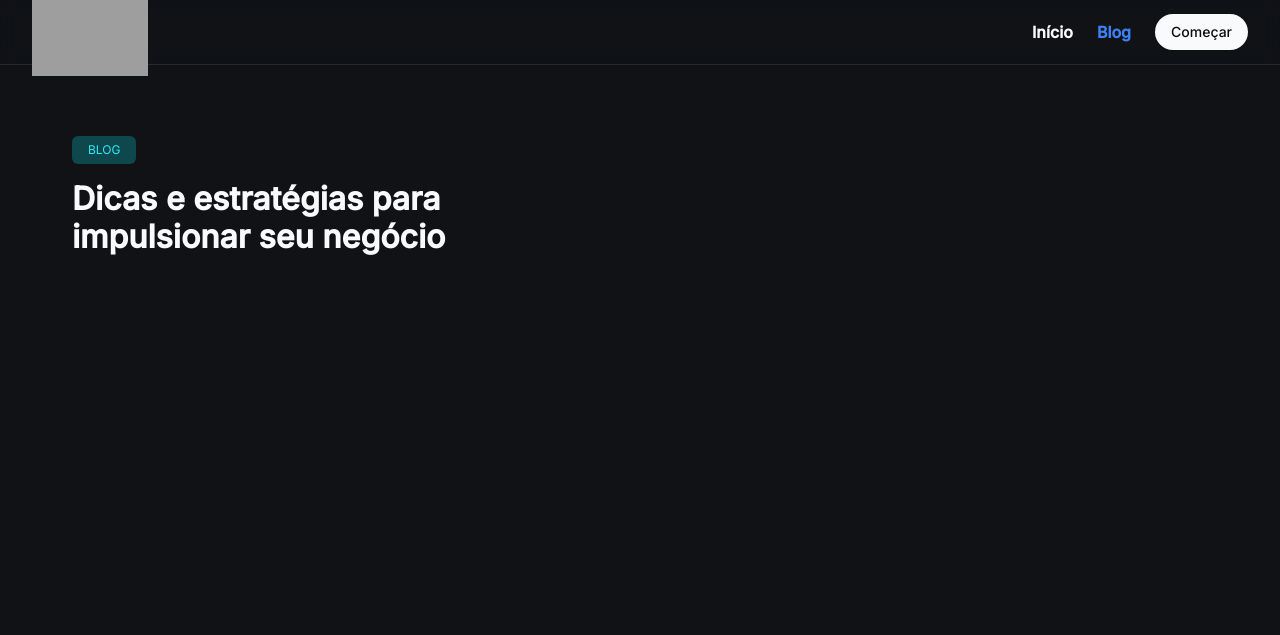
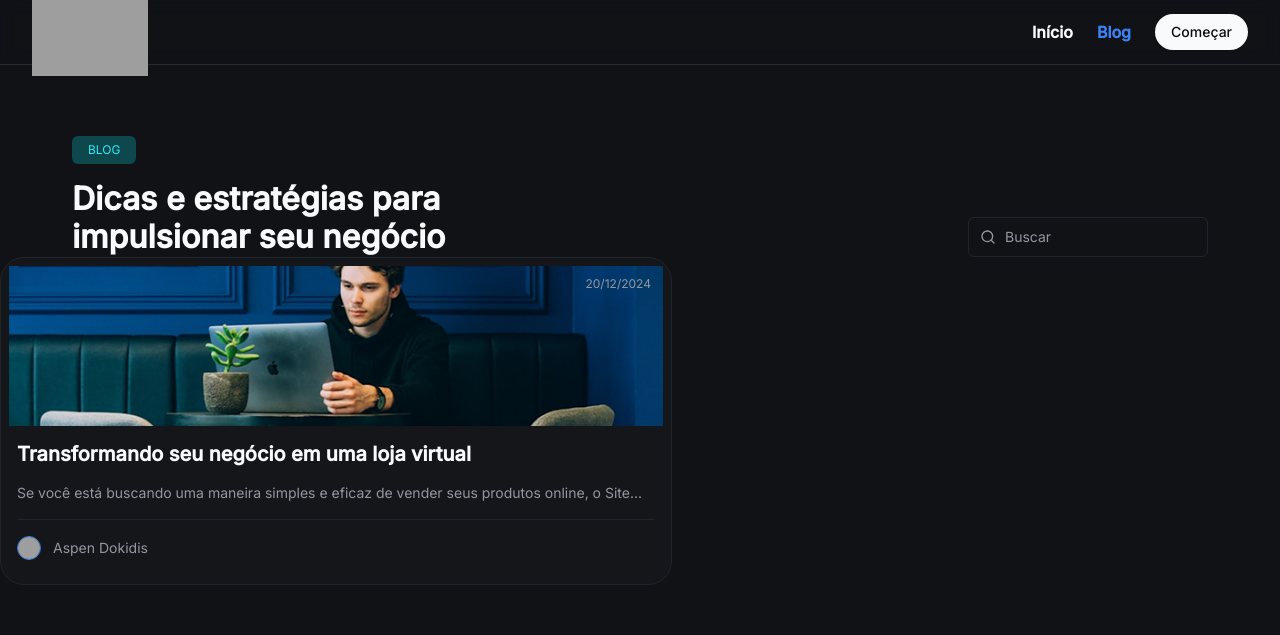
Before and after one commit to viniciuspachecof/site-blog, a Next.js app: page /blog in a window 1280 px wide. Shown: the top 635 px of the page. Built offline with nearby package versions, Linux system fonts and the light colour scheme; grey boxes are pictures that could not be loaded; a web font is replaced by a local one.

Commit message:
Componente de Search e PostCard

```diff
--- /dev/null
+++ b/src/components/search/index.ts
@@ -0,0 +1 @@
+export * from './search';
--- /dev/null
+++ b/src/components/search/search.tsx
@@ -0,0 +1,60 @@
+import { cn } from '@/lib/utils';
+import { CircleX, SearchIcon } from 'lucide-react';
+import { useRouter } from 'next/router';
+import { useCallback } from 'react';
+
+export const Search = () => {
+  const router = useRouter();
+  const query = (router.query.q as string) ?? '';
+
+  const handleSearch = useCallback(
+    (event: React.SubmitEvent) => {
+      event.preventDefault();
+
+      if (query.trim()) {
+        router.push(`/blog?q=${encodeURIComponent(query)}`);
+      }
+    },
+    [query, router],
+  );
+
+  const handleQueryChange = (event: React.ChangeEvent<HTMLInputElement>) => {
+    const newQuery = event.target.value;
+
+    router.push(`/blog?q=${encodeURIComponent(newQuery)}`, undefined, {
+      shallow: true,
+      scroll: false,
+    });
+  };
+
+  const resetSearch = () => {
+    router.push('/blog', undefined, {
+      shallow: true,
+      scroll: false,
+    });
+  };
+
+  return (
+    <form onSubmit={handleSearch} className="relative group w-full md:w-60">
+      <SearchIcon
+        className={cn(
+          'text-gray-300 absolute left-3 top-1/2 -translate-y-1/2 h-4 w-4 transition-colors duration-200 group-focus-within:text-blue-300',
+          query ? 'text-blue-300' : '',
+        )}
+      />
+      <input
+        type="text"
+        placeholder="Buscar"
+        value={query}
+        onChange={handleQueryChange}
+        className="w-full h-10 md:w-60 bg-transparent border border-gray-400 pl-9 text-gray-100 rounded-md text-body-sm
+        outline-none transition-all duration-200 focus-within:border-blue-300 focus-within:ring-1
+      focus-within:ring-blue-300 placeholder:text-gray-300 placeholder:text-body-sm"
+      />
+
+      {query && (
+        <CircleX className="absolute w-4 h-4 top-1/2 -translate-y-1/2 right-3 text-gray-300" onClick={resetSearch} />
+      )}
+    </form>
+  );
+};
--- a/src/pages/blog/index.tsx
+++ b/src/pages/blog/index.tsx
@@ -1,25 +1,5 @@
+import { BlogList } from '@/templates/blog';
+
 export default function BlogPage() {
-  return (
-    <div className="flex flex-col py-24 flex-grow h-full">
-      <header className="">
-        <div className="container space-y-6 flex flex-col items-start justify-between md:flex-row md:items-end lg:items-end">
-          <div className="flex flex-col gap-4 md:px-0">
-            {/* TAG */}
-            <span className="text-body-tag text-cyan-100 w-fit rounded-md text-center md:text-left py-2 px-4 bg-cyan-300">
-              BLOG
-            </span>
-
-            {/* Titulo */}
-            <h1 className="text-balance text-start md:text-left text-heading-lg md:text-heading-xl max-w-2xl text-gray-100">
-              Dicas e estratégias para impulsionar seu negócio
-            </h1>
-          </div>
-        </div>
-      </header>
-
-      {/* Search */}
-
-      {/* Listagem de posts */}
-    </div>
-  );
+  return <BlogList />;
 }
--- a/src/pages/index.tsx
+++ b/src/pages/index.tsx
@@ -1,9 +1,5 @@
 import { LandingPage } from '@/templates/landing-page';
 
-import { allPosts } from 'contentlayer/generated';
-
 export default function Home() {
-  console.log(allPosts);
-
   return <LandingPage />;
 }
--- /dev/null
+++ b/src/templates/blog/blog-list.tsx
@@ -0,0 +1,37 @@
+import { Search } from '@/components/search';
+import { useRouter } from 'next/router';
+import { PostCard } from './components/post-card';
+
+export function BlogList() {
+  const router = useRouter();
+  const query = router.query.q as string;
+  const pageTitle = query
+    ? `Resultados de buscara para "${query}"`
+    : 'Dicas e estratégias para impulsionar seu negócio';
+
+  return (
+    <div className="flex flex-col py-24 flex-grow h-full">
+      <header className="">
+        <div className="container space-y-6 flex flex-col items-start justify-between md:flex-row md:items-end lg:items-end">
+          <div className="flex flex-col gap-4 md:px-0">
+            {/* TAG */}
+            <span className="text-body-tag text-cyan-100 w-fit rounded-md text-center md:text-left py-2 px-4 bg-cyan-300">
+              BLOG
+            </span>
+
+            {/* Titulo */}
+            <h1 className="text-balance text-start md:text-left text-heading-lg md:text-heading-xl max-w-2xl text-gray-100">
+              {pageTitle}
+            </h1>
+          </div>
+
+          {/* Search */}
+          <Search />
+        </div>
+      </header>
+
+      {/* Listagem de posts */}
+      <PostCard />
+    </div>
+  );
+}
--- /dev/null
+++ b/src/templates/blog/components/post-card/index.ts
@@ -0,0 +1 @@
+export * from './post-card';
--- /dev/null
+++ b/src/templates/blog/components/post-card/post-card.tsx
@@ -0,0 +1,46 @@
+import Image from 'next/image';
+import Link from 'next/link';
+
+export const PostCard = () => {
+  return (
+    <Link
+      href={`/blog/`}
+      className="w-full max-w-2xl rounded-3xl border-[1px] border-gray-400 bg-gray-600
+      overflow-hidden transition-all duration-300 hover:border-[1px] hover:border-blue-300"
+    >
+      {/* Post Content */}
+      <div className="p-2 rounded-md overflow-hidden">
+        {/* Image Container */}
+        <div className="relative">
+          <div className="absolute top-0 right-0 px-3 py-1">
+            <span className="text-body-xs text-gray-300">20/12/2024</span>
+          </div>
+          <Image
+            src="/assets/primeiro-post.png"
+            alt=""
+            width={288}
+            height={144}
+            className="w-full h-40 object-cover object-center"
+          />
+        </div>
+
+        {/* Post info */}
+        <div className="px-2 mt-4 space-y-4">
+          <h2 className="text-heading-sm text-gray-100 line-clamp-3">Transformando seu negócio em uma loja virtual</h2>
+          <p className="text-gray-300 text-body-sm line-clamp-3">
+            Se você está buscando uma maneira simples e eficaz de vender seus produtos online, o Site...
+          </p>
+
+          {/* Post footer */}
+          <div className="flex items-center gap-3 border-t border-gray-400 py-4">
+            <div className="relative h-5 w-5 md:h-6 md:w-6 overflow-hidden rounded-full border-blue-200 border-[1px]">
+              <Image src={'/customer-01.svg'} alt="" fill className="object-cover rounded-md" />
+            </div>
+
+            <span className="text-body-sm text-gray-300">Aspen Dokidis</span>
+          </div>
+        </div>
+      </div>
+    </Link>
+  );
+};
--- /dev/null
+++ b/src/templates/blog/index.ts
@@ -0,0 +1 @@
+export * from './blog-list';
```
